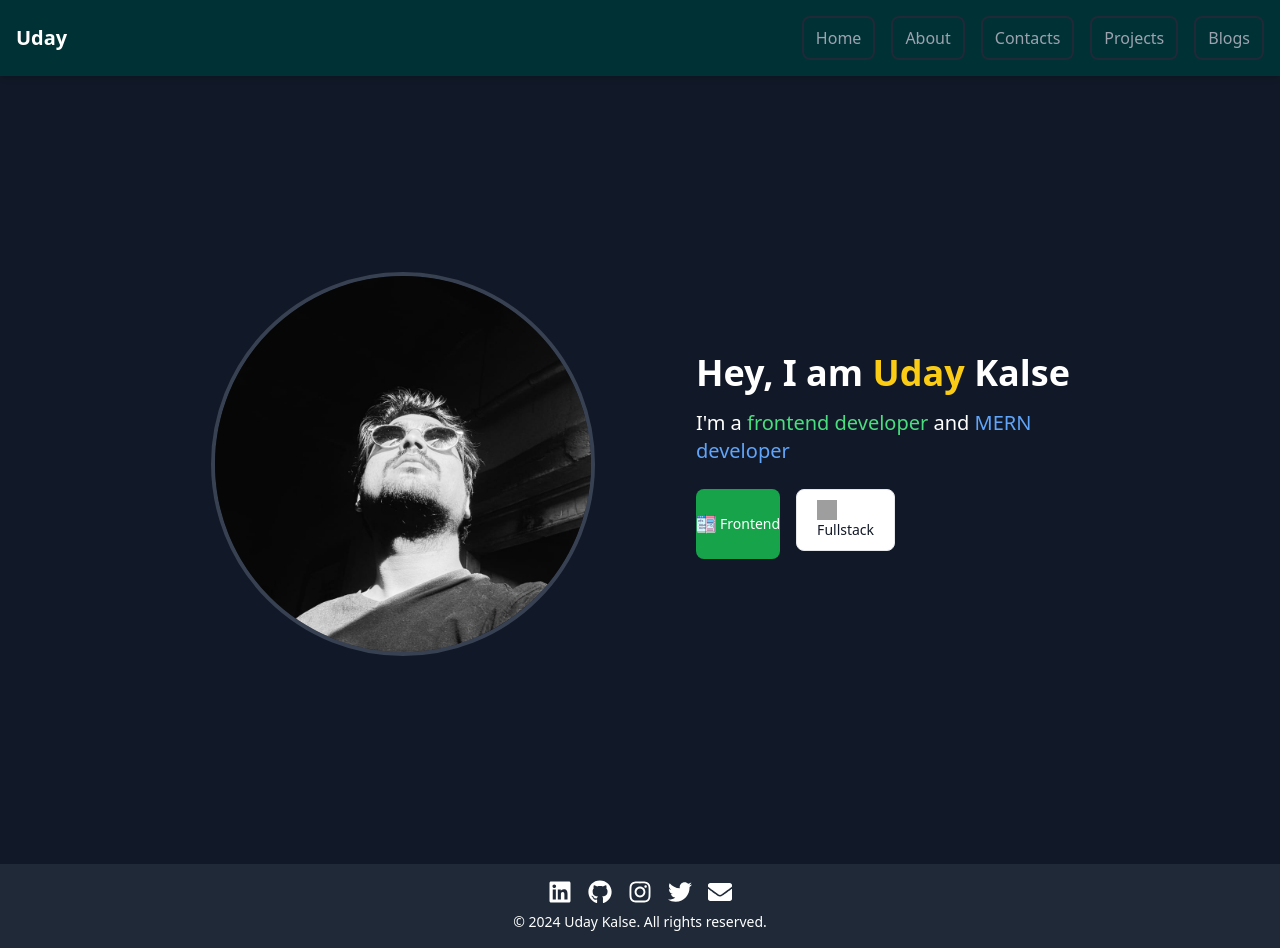
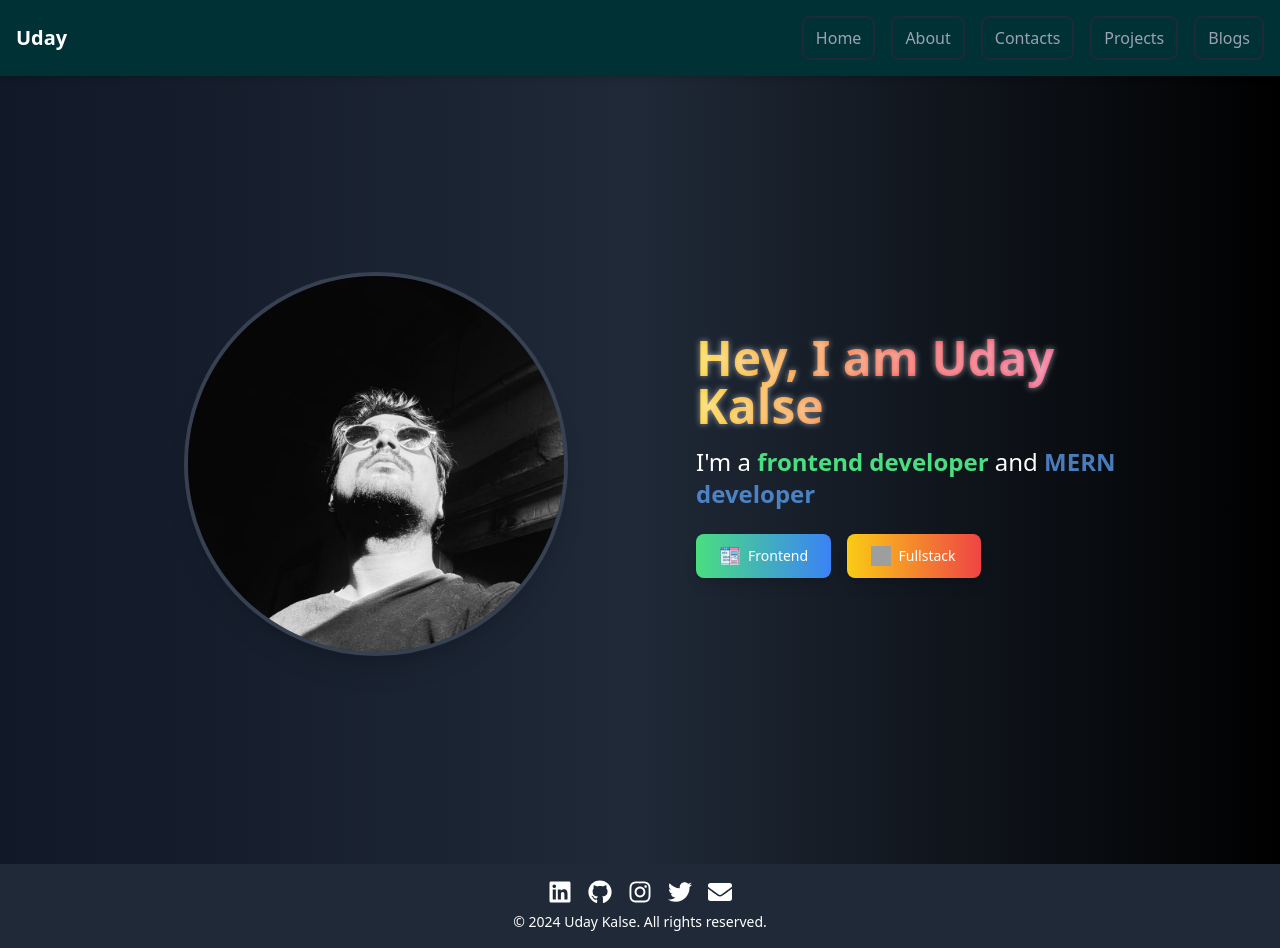
Before and after one commit to Udaykalse/Uday-Portfolio, a React (Vite) app: page / in a window 1280 px wide. Built offline with nearby package versions, Linux system fonts and the light colour scheme; grey boxes are pictures that could not be loaded.

Commit message:
add animation to the home comp

```diff
--- a/src/pages/Home/Home.jsx
+++ b/src/pages/Home/Home.jsx
@@ -27,62 +27,103 @@ function Home() {
   };
 
   return (
-    <div className="bg-gray-900 min-h-screen flex items-center justify-center">
+    <div className="bg-gradient-to-r from-gray-900 via-gray-800 to-black min-h-screen flex items-center justify-center">
     <div className="flex flex-col md:flex-row items-center justify-center gap-8 p-6">
-        <div className="flex-none w-full md:w-1/2 flex items-center justify-center p-6">
+      <div className="flex-none w-full md:w-1/2 flex items-center justify-center p-6 animate-fadeIn">
         <img
           src={Uday}
           alt="Uday"
-            className="h-64 w-64 md:h-96 md:w-96 rounded-full border-4 border-gray-700 object-cover"
+          className="h-64 w-64 md:h-96 md:w-96 rounded-full border-4 border-gray-700 object-cover shadow-xl transform transition duration-500 hover:scale-105 hover:rotate-3"
         />
       </div>
 
-        <div className="flex-1 h-full p-6 text-white flex flex-col justify-center items-center md:items-start">
-          <h1 className="text-3xl md:text-4xl font-bold mb-4">
-            Hey, I am <span className="text-yellow-400">Uday</span> Kalse
+      <div className="flex-1 h-full p-6 text-white flex flex-col justify-center items-center md:items-start animate-slideInLeft">
+        <h1 className="text-3xl md:text-5xl font-extrabold mb-4 bg-gradient-to-r from-yellow-400 via-red-500 to-pink-500 text-transparent bg-clip-text animate-textGlow">
+          Hey, I am <span className="text-transparent">Uday</span> Kalse
         </h1>
-          <p className="text-xl mb-6">
-            I'm a <span className="text-green-400">frontend developer</span> and{" "}
-            <span className="text-blue-400">MERN developer</span>
+        <p className="text-xl md:text-2xl mb-6 animate-fadeInDelay">
+          I'm a{" "}
+          <span className="text-green-400 font-semibold animate-bounce">frontend developer</span> and{" "}
+          <span className="text-blue-400 font-semibold animate-pulse">MERN developer</span>
         </p>
-          <div className="flex flex-col md:flex-row gap-4 mb-4">
+
+        <div className="flex flex-col md:flex-row gap-4 mb-4 animate-fadeInDelay w-[80%] md:w-auto">
   <button
     onClick={() => openResume("frontend")}
-              className="bg-green-600 hover:bg-green-700 text-white text-sm font-medium rounded-lg flex items-center transition duration-300"
+    className="py-3 px-6 text-sm font-medium text-white rounded-lg bg-gradient-to-r from-green-400 to-blue-500 transition duration-300 transform hover:scale-105 hover:outline hover:outline-2 hover:outline-white shadow-lg flex items-center w-full"
   >
-              {/* py-1 px-3  */}
-              <img
-                src={frontendIcon}
-                alt="Frontend Icon"
-                className="mr-1 h-5 w-5"
-              />
+    <img src={frontendIcon} alt="Frontend Icon" className="mr-2 h-5 w-5" />
     Frontend
   </button>
   <button
     onClick={() => openResume("fullstack")}
-              className="py-2.5 px-5 me-2 mb-2 text-sm font-medium text-gray-900 focus:outline-none bg-white rounded-lg border border-gray-200 hover:bg-gray-100 hover:text-blue-700 focus:z-10 focus:ring-4 focus:ring-gray-100 dark:focus:ring-gray-700 dark:bg-gray-800 dark:text-gray-400 dark:border-gray-600 dark:hover:text-white dark:hover:bg-gray-700"
-              // className="bg-blue-600 hover:bg-blue-700 text-white text-sm font-medium  rounded-lg flex items-center transition duration-300 p-2"
+    className="py-3 px-6 text-sm font-medium text-white rounded-lg bg-gradient-to-r from-yellow-400 to-red-500 transition duration-300 transform hover:scale-105 hover:outline hover:outline-2 hover:outline-white shadow-lg flex items-center w-full"
   >
-              {/* py-1 px-3  */}
-              <img
-                src={fullstackIcon}
-                alt="Fullstack Icon"
-                className="mr-1 h-5 w-5"
-              />
+    <img src={fullstackIcon} alt="Fullstack Icon" className="mr-2 h-5 w-5" />
     Fullstack
   </button>
 </div>
 
-          {/* <button
-            onClick={hireMe}
-            className="bg-red-600 hover:bg-red-700 text-white font-bold py-2 px-4 rounded-lg transition duration-300"
-          >
-            Hire Me
-          </button> */}
       </div>
     </div>
   </div>
+
+
   );
 }
 
 export default Home;
+
+// // {/* <div className="bg-gradient-to-b from-gray-900 to-gray-800 min-h-screen flex items-center justify-center p-8">
+//   <div className="flex flex-col md:flex-row items-center justify-center gap-12 p-6 max-w-6xl">
+//   <div className="relative group w-full md:w-1/2 flex justify-center">
+//     <div className="relative rounded-full overflow-hidden h-64 w-64 md:h-80 md:w-80 transform transition-transform duration-500 group-hover:scale-105 group-hover:rotate-6">
+//       <img
+//         src={Uday}
+//         alt="Uday"
+//         className="w-full h-full object-cover border-4 border-gray-700 shadow-xl"
+//       />
+//       <div className="absolute inset-0 bg-black opacity-30 rounded-full group-hover:opacity-0 transition-opacity duration-500"></div>
+//     </div>
+//   </div>
+
+//  \
+//   <div className="flex-1 text-center md:text-left text-white">
+//     <h1 className="text-4xl md:text-5xl font-bold mb-4 animate-pulse">
+//       Hey, I am <span className="text-yellow-400">Uday</span> Kalse
+//     </h1>
+//     <p className="text-lg md:text-xl mb-6">
+//       I'm a{" "}
+//       <span className="text-green-400">frontend developer</span> and{" "}
+//       <span className="text-blue-400">MERN developer</span>.
+//     </p>
+
+//     <div className="flex flex-col md:flex-row gap-6 justify-center md:justify-start">
+
+//       <button
+//         onClick={() => openResume("frontend")}
+//         className="inline-flex items-center gap-2 py-3 px-6 bg-gray-800 text-white font-medium rounded-lg shadow-md transition-transform hover:scale-105 focus:ring-4 focus:ring-yellow-400"
+//       >
+//         <img
+//           src={frontendIcon}
+//           alt="Frontend Icon"
+//           className="h-5 w-5"
+//         />
+//         Frontend Resume
+//       </button>
+
+//       <button
+//         onClick={() => openResume("fullstack")}
+//         className="inline-flex items-center gap-2 py-3 px-6 bg-gray-800 text-white font-medium rounded-lg shadow-md transition-transform hover:scale-105 focus:ring-4 focus:ring-blue-400"
+//       >
+//         <img
+//           src={fullstackIcon}
+//           alt="Fullstack Icon"
+//           className="h-5 w-5"
+//         />
+//         Fullstack Resume
+//       </button>
+//     </div>
+//   </div>
+// </div>
+// </div>
--- a/tailwind.config.js
+++ b/tailwind.config.js
@@ -1,3 +1,5 @@
+
+
 // /** @type {import('tailwindcss').Config} */
 // module.exports = {
 //   content: [
@@ -5,10 +7,17 @@
 //     "./src/**/*.{js,ts,jsx,tsx}",
 //   ],
 //   theme: {
-//     extend: {},
+//     extend: {
+//       colors: {
+//         navbarColor: '#003135',
+//         divColor: '#024950',
+//         cardsDIv:'#AFDDE5'
+//       },
+//     },
 //   },
 //   plugins: [],
 // }
+
 
 /** @type {import('tailwindcss').Config} */
 module.exports = {
@@ -23,7 +32,26 @@ module.exports = {
         divColor: '#024950',
         cardsDIv:'#AFDDE5'
       },
+      keyframes: {
+        fadeIn: {
+          '0%': { opacity: '0' },
+          '100%': { opacity: '1' },
+        },
+        slideInLeft: {
+          '0%': { transform: 'translateX(-50px)', opacity: '0' },
+          '100%': { transform: 'translateX(0)', opacity: '1' },
+        },
+        textGlow: {
+          '0%': { textShadow: '0 0 5px rgba(255,255,255,0.5)' },
+          '100%': { textShadow: '0 0 20px rgba(255,255,255,1)' },
+        },
+      },
+      animation: {
+        fadeIn: 'fadeIn 1.5s ease-out',
+        slideInLeft: 'slideInLeft 1.5s ease-out',
+        textGlow: 'textGlow 3s ease-in-out infinite alternate',
+      },
     },
   },
   plugins: [],
-}
+};
```
Lines whose indentation alone changed are shown as unchanged.
